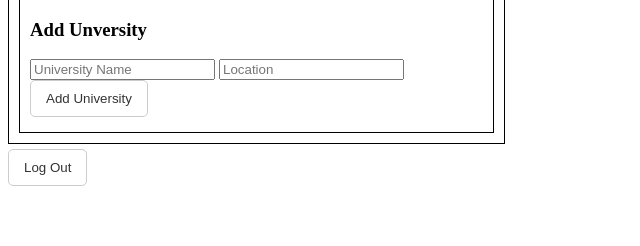
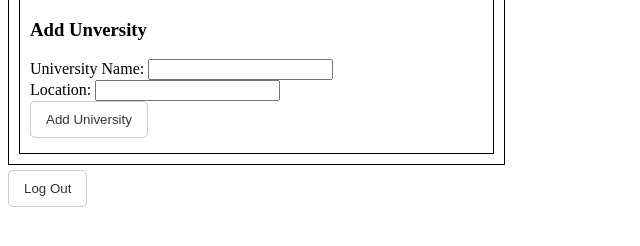
Before and after one commit to TheJasonOsmond/ClassMate-Schedule-Sharing-Tool, a Flask app: template Course-Schedule-Tool-2/templates/admin.html in a window 1280 px wide, after a click on "Universities". Shown: the part 142-388 px from the top of the page, without its empty margins (0-640 px from the left). Run offline with Flask 3, Linux system fonts and the light colour scheme; the template is opened without the code that fills it, so the values that code supplies are empty; some libraries are stand-ins or nearby versions.

Commit message:
Minor Changes

```diff
--- a/Course-Schedule-Tool-2/app.py
+++ b/Course-Schedule-Tool-2/app.py
@@ -16,7 +16,7 @@ mysql = MySQL(app)
 app.secret_key = 'your_secret_key'
 
 app.config['mysql'] = mysql  # Store the mysql instance in the app's config
-app.register_blueprint(admin_routes, url_prefix='/admin')
+app.register_blueprint(admin_routes)
 
 @app.route('/')
 def login():
--- a/Course-Schedule-Tool-2/templates/admin.html
+++ b/Course-Schedule-Tool-2/templates/admin.html
@@ -264,8 +264,16 @@
         </div>
         <h3>Add Unversity</h3>
         <form action="{{ url_for('admin_routes.add_university') }}" method="POST">
-          <input type="text" name="name" placeholder="University Name" required>
-          <input type="text" name="location" placeholder="Location" required>
+          <!-- <input type="text" name="name" placeholder="University Name" required>
+          <input type="text" name="location" placeholder="Location" required> -->
+          <div class="form-group">
+            <label for="name">University Name:</label>
+            <input type="text" class="form-control" id="name" name="name">
+          </div>
+          <div class="form-group">
+            <label for="location">Location:</label>
+            <input type="text" class="form-control" id="location" name="location">
+          </div>
           <button type="submit" class="button">Add University</button>
         </form>
       </div>
--- a/Course-Schedule-Tool-2/templates/login.html
+++ b/Course-Schedule-Tool-2/templates/login.html
@@ -26,7 +26,7 @@
     <br>
     <h2>Access without logging in</h2>
     <button onclick="location.href='/student'">Student</button>
-    <button onclick="location.href='/admin/admin'">Admin</button>
+    <button onclick="location.href='/admin'">Admin</button>
     <br>
     <br>
     <button onclick="location.href='/create-account'">Create new account</button>
```
